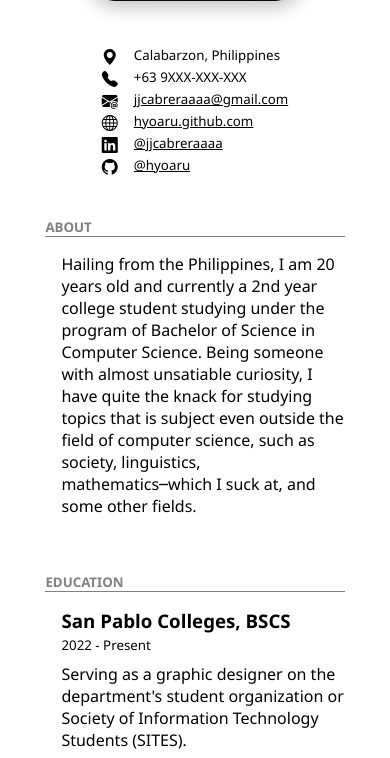
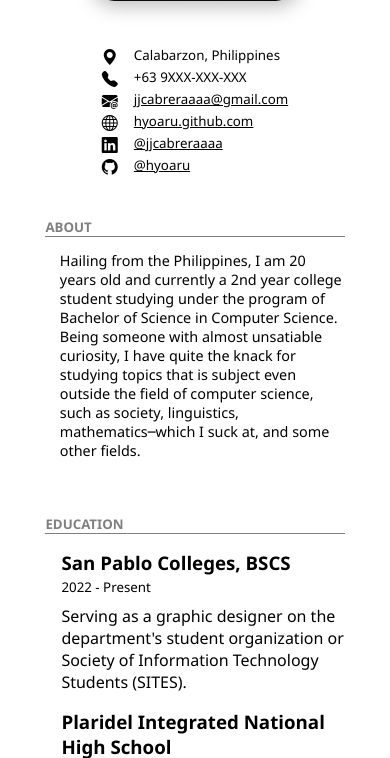
Before and after one commit to hyoaru/sch-acts, a PHP site: page / in a window 390 px wide. Shown: the part 463-1221 px from the top of the page. Run offline with PHP 8.4, Linux system fonts and the light colour scheme.

Commit message:
[add] medium breakpoint

```diff
--- a/cs-professional-elective-1/activities/resume/css/main.css
+++ b/cs-professional-elective-1/activities/resume/css/main.css
@@ -5,12 +5,12 @@ html {
 
 /* Components */
 .container {
-    max-width: 80%;
+    max-width: 60%;
     margin: auto;
 }
 
 .flex-container {
-    max-width: 80%;
+    max-width: 70%;
     margin: auto;
     display: flex;
     justify-content: baseline;
--- a/cs-professional-elective-1/activities/resume/css/smallscreen.css
+++ b/cs-professional-elective-1/activities/resume/css/smallscreen.css
@@ -50,10 +50,20 @@
         margin-top: 0.5em;
         padding-left: 0em;
     }
+}
 
+@media all and (max-width: 800px){
+    .about-body {
+        font-size: 1em;
+        margin-left: 1em;
+        word-break: keep-all;
+    }
+}
 
-
-
-
-
+@media all and (max-width: 1000px){
+    .about-body {
+        font-size: .9em;
+        margin-left: 1em;
+        word-break: keep-all;
+    }
 }
```
